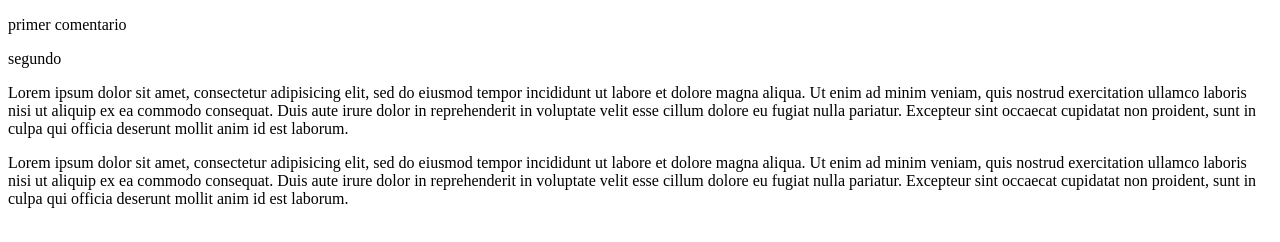
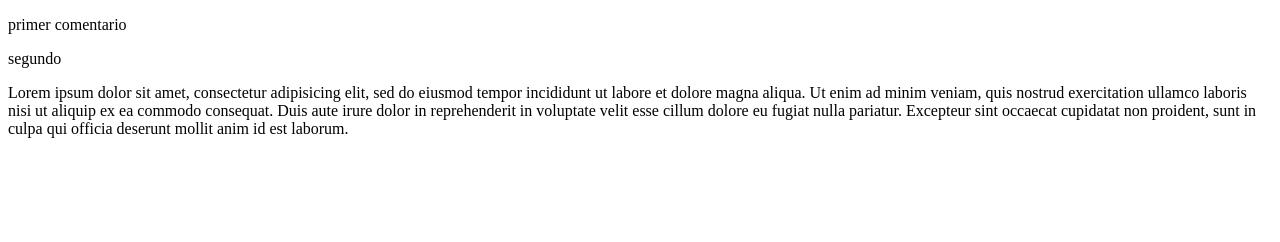
Before and after one commit to ayacayu/Repositorio1, a plain HTML site: page index.html in a window 1280 px wide. Drawn offline with Linux system fonts and the light colour scheme.

Commit message:
un solo lorem en rama3

```diff
--- a/index.html
+++ b/index.html
@@ -12,11 +12,5 @@
 		consequat. Duis aute irure dolor in reprehenderit in voluptate velit esse
 		cillum dolore eu fugiat nulla pariatur. Excepteur sint occaecat cupidatat non
 		proident, sunt in culpa qui officia deserunt mollit anim id est laborum.</p>
-		<p>Lorem ipsum dolor sit amet, consectetur adipisicing elit, sed do eiusmod
-		tempor incididunt ut labore et dolore magna aliqua. Ut enim ad minim veniam,
-		quis nostrud exercitation ullamco laboris nisi ut aliquip ex ea commodo
-		consequat. Duis aute irure dolor in reprehenderit in voluptate velit esse
-		cillum dolore eu fugiat nulla pariatur. Excepteur sint occaecat cupidatat non
-		proident, sunt in culpa qui officia deserunt mollit anim id est laborum.</p>
-</body>
+
 </html>
```
